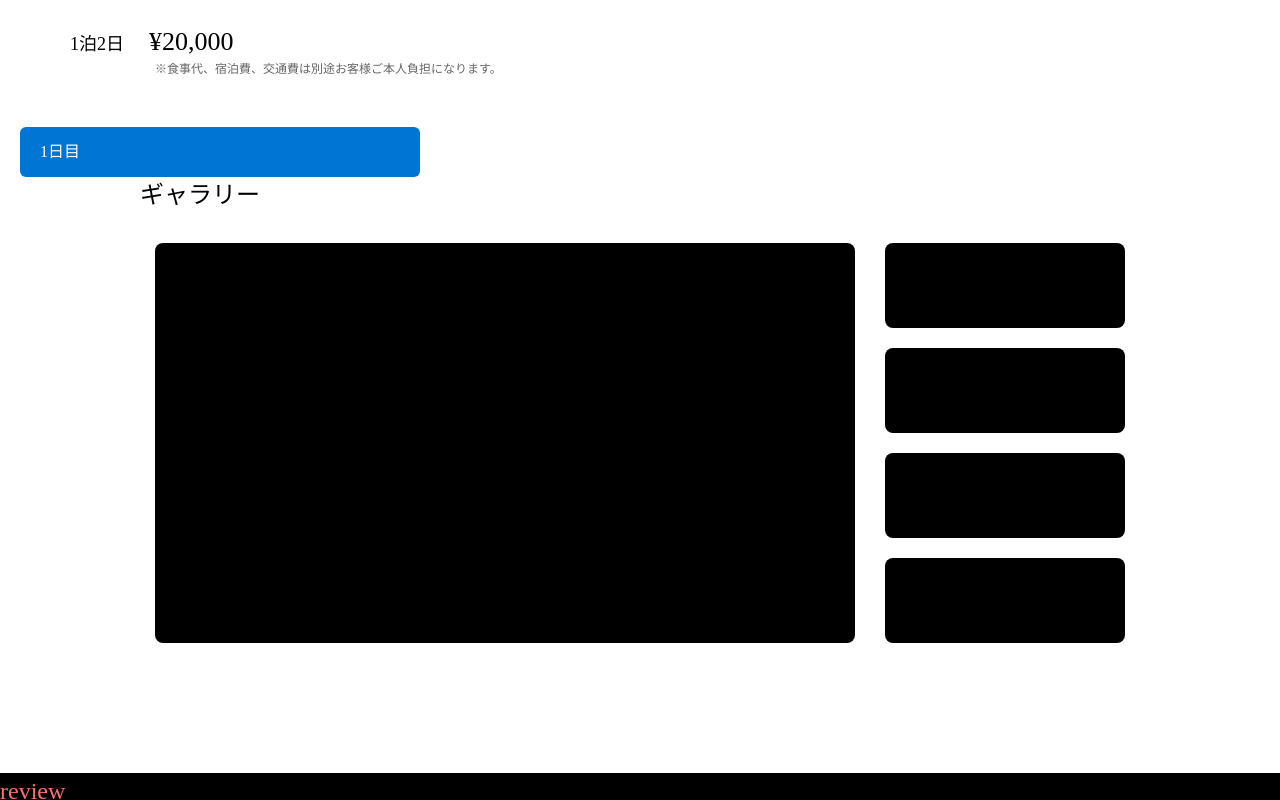
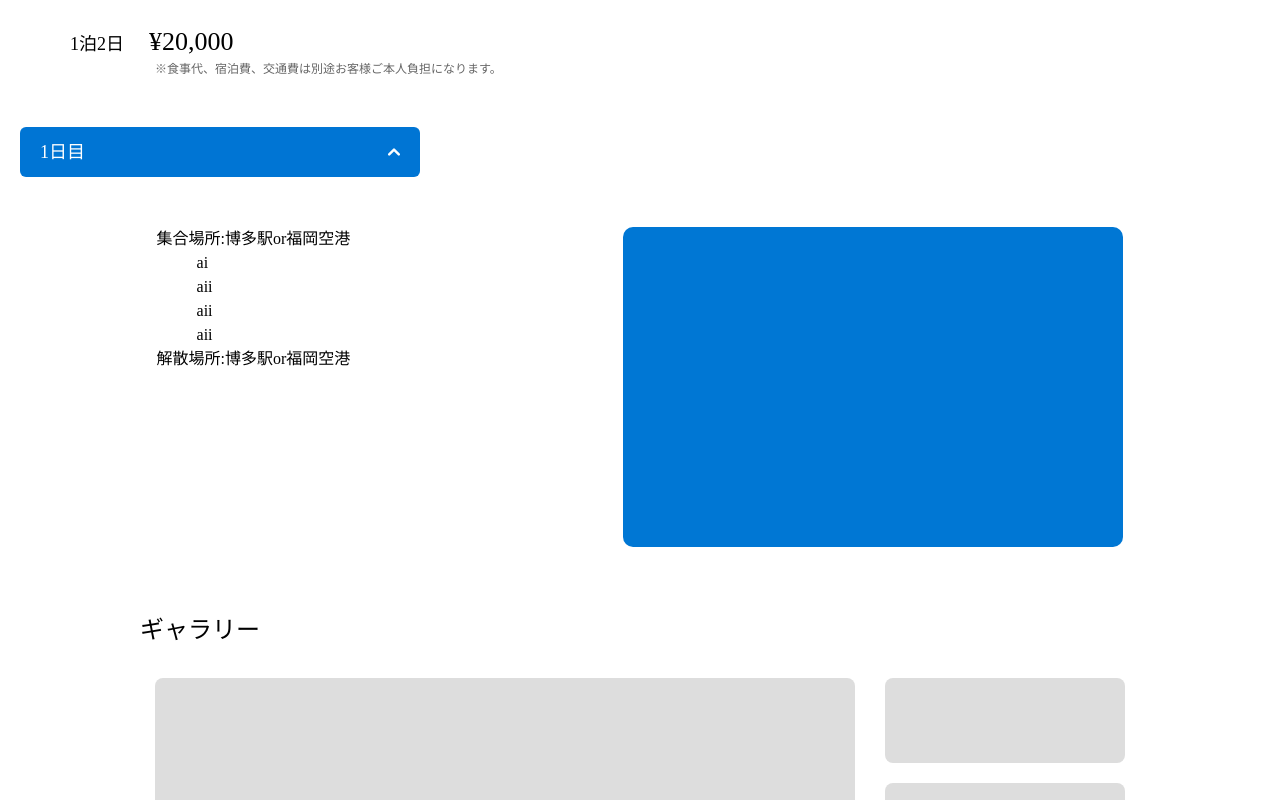
Before and after one commit to demonic29/team_reactors, a React (Create React App) app: page /tour in a window 1280 px wide. Shown: the part 700-1500 px from the top of the page. Built offline with nearby package versions, Linux system fonts and the light colour scheme; a web font is replaced by a local one.

Commit message:
Accordion create , Tour page　Correction

```diff
--- a/public/index.html
+++ b/public/index.html
@@ -1,15 +1,15 @@
 <!DOCTYPE html>
 <html lang="en">
+
 <head>
   <meta charset="utf-8" />
   <link rel="icon" href="../src/assets/rekiteku-logo.png" />
   <meta name="viewport" content="width=device-width, initial-scale=1" />
   <meta name="theme-color" content="#000000" />
-    <meta
-      name="description"
-      content="Web site created using create-react-app"
-    />
+  <meta name="description" content="Web site created using create-react-app" />
   <link rel="apple-touch-icon" href="%PUBLIC_URL%/logo192.png" />
+  <link href="https://cdn.jsdelivr.net/npm/flowbite@2.4.1/dist/flowbite.min.css" rel="stylesheet" />
+
   <!--
       manifest.json provides metadata used when your web app is installed on a
       user's mobile device or desktop. See https://developers.google.com/web/fundamentals/web-app-manifest/
@@ -26,6 +26,7 @@
     -->
   <title>Rekiteku</title>
 </head>
+
 <body>
   <noscript>You need to enable JavaScript to run this app.</noscript>
   <div id="root"></div>
@@ -39,5 +40,8 @@
       To begin the development, run `npm start` or `yarn start`.
       To create a production bundle, use `npm run build` or `yarn build`.
     -->
+  <script src="https://cdn.jsdelivr.net/npm/flowbite@2.4.1/dist/flowbite.min.js"></script>
+
 </body>
+
 </html>
--- a/src/pages/Accordion.jsx
+++ b/src/pages/Accordion.jsx
@@ -1,9 +1,53 @@
+import React, { useState } from "react";
 export default function Accordion() {
+    const [active, setActive] = useState(false);
+    const classToggle = () => {
+        setActive(!active);
+    };
     return (
         <div>
-            <button className="block min-w-[400px] min-h-[50px] px-[20px] bg-[#0075D4]  text-left text-[#fefefe] rounded-md">
+            <button
+                onClick={classToggle}
+                type="button"
+                className="flex items-center justify-between min-w-[400px] min-h-[50px] px-[20px] bg-[#0075D4] text-[#fefefe] text-[18px] rounded-md"
+            >
                 1日目
+                <svg
+                    data-accordion-icon
+                    className={
+                        active
+                            ? "rotate-180 w-3 h-3 text-[#fefefe]"
+                            : "w-3 h-3 text-[#fefefe]"
+                    }
+                    aria-hidden="true"
+                    xmlns="http://www.w3.org/2000/svg"
+                    fill="none"
+                    viewBox="0 0 10 6"
+                >
+                    <path
+                        stroke="currentColor"
+                        stroke-linecap="round"
+                        stroke-linejoin="round"
+                        stroke-width="2"
+                        d="M9 5 5 1 1 5"
+                    />
+                </svg>
             </button>
+            <div className={active ? "hidden" : ""}>
+                <div className="mt-[50px] flex justify-around ">
+                    <div>
+                        <h3>集合場所:博多駅or福岡空港</h3>
+                        <div className="ml-[40px] ">
+                            <p>ai</p>
+                            <p>aii</p>
+                            <p>aii</p>
+                            <p>aii</p>
+                        </div>
+                        <h3>解散場所:博多駅or福岡空港</h3>
+                    </div>
+                    <div className="w-[500px] h-[320px] bg-[#0077D4] rounded-[10px] "></div>
+                </div>
+            </div>
         </div>
     );
 }
--- a/src/pages/TourPage.jsx
+++ b/src/pages/TourPage.jsx
@@ -5,11 +5,13 @@ import Accordion from "./Accordion";
 const TourPage = () => {
     const mainImg = require("../assets/img/about-main-img.jpg");
 
+    const cssProperties = {
+        "--image-url": `url(${mainImg})`,
+    };
     return (
         <div className="font-kiwiMaru mb-5 ">
             <div className="container rounded-lg overflow-hidden mt-5">
                 {/* main-img */}
-
                 <div>
                     <img
                         className="w-full aspect-[10/3.5] nd object-cover rounded-lg"
@@ -55,23 +57,26 @@ const TourPage = () => {
                 {/* end Accordion day2 */}
 
                 {/* gallery */}
-                <div className="max-w-[1000px] m-auto mb-[65px] ">
+                <div className="max-w-[1000px] m-auto my-[65px] ">
                     <h2>ギャラリー</h2>
                     <div className="flex justify-around mt-[30px]">
-                        <div className=" block bg-current  w-[700px] min-h-[400px] object-cover rounded-lg"></div>
+                        <div className=" block bg-[#ddd]  w-[700px] min-h-[400px] object-cover rounded-lg"></div>
 
                         <div className="flex flex-col justify-between">
-                            <div className=" block bg-current  w-[240px] min-h-[85px] object-cover rounded-lg"></div>
-                            <div className=" block bg-current  w-[240px] min-h-[85px] object-cover rounded-lg"></div>
-                            <div className=" block bg-current  w-[240px] min-h-[85px] object-cover rounded-lg"></div>
-                            <div className=" block bg-current  w-[240px] min-h-[85px] object-cover rounded-lg"></div>
+                            <div className=" block bg-[#ddd]  w-[240px] min-h-[85px] object-cover rounded-lg"></div>
+                            <div className=" block bg-[#ddd]  w-[240px] min-h-[85px] object-cover rounded-lg"></div>
+                            <div className=" block bg-[#ddd]  w-[240px] min-h-[85px] object-cover rounded-lg"></div>
+                            <div className=" block bg-[#ddd]  w-[240px] min-h-[85px] object-cover rounded-lg"></div>
                         </div>
                     </div>
                 </div>
                 {/* end gallery */}
             </div>
             {/* review */}
-            <div className="flex min-h-[500px] bg-current mt-[65px]">
+            <div
+                style={cssProperties}
+                className="flex min-h-[500px] bg-current mt-[65px]"
+            >
                 {/* <img
                     className="w-full aspect-[10/3.5] nd object-cover"
                     srcSet={`${mainImg}`}
```
Lines whose indentation alone changed are shown as unchanged.
